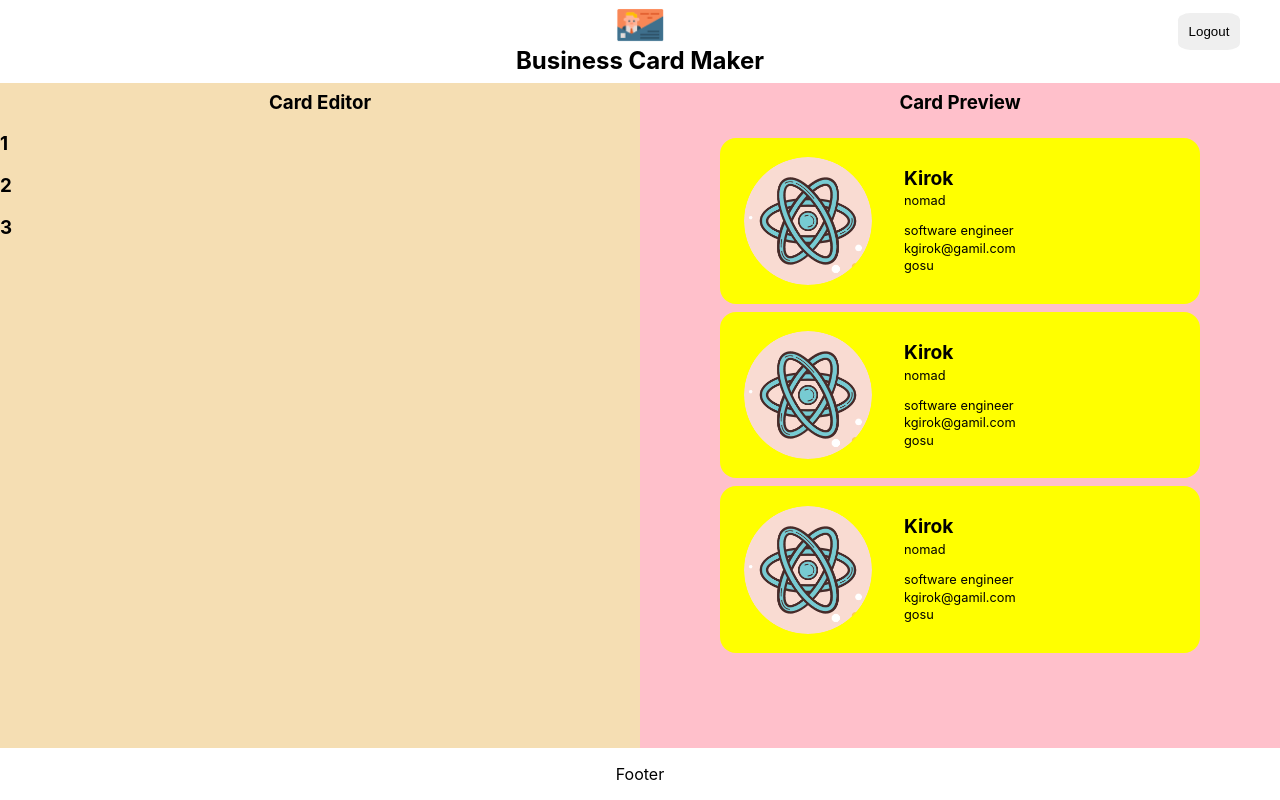
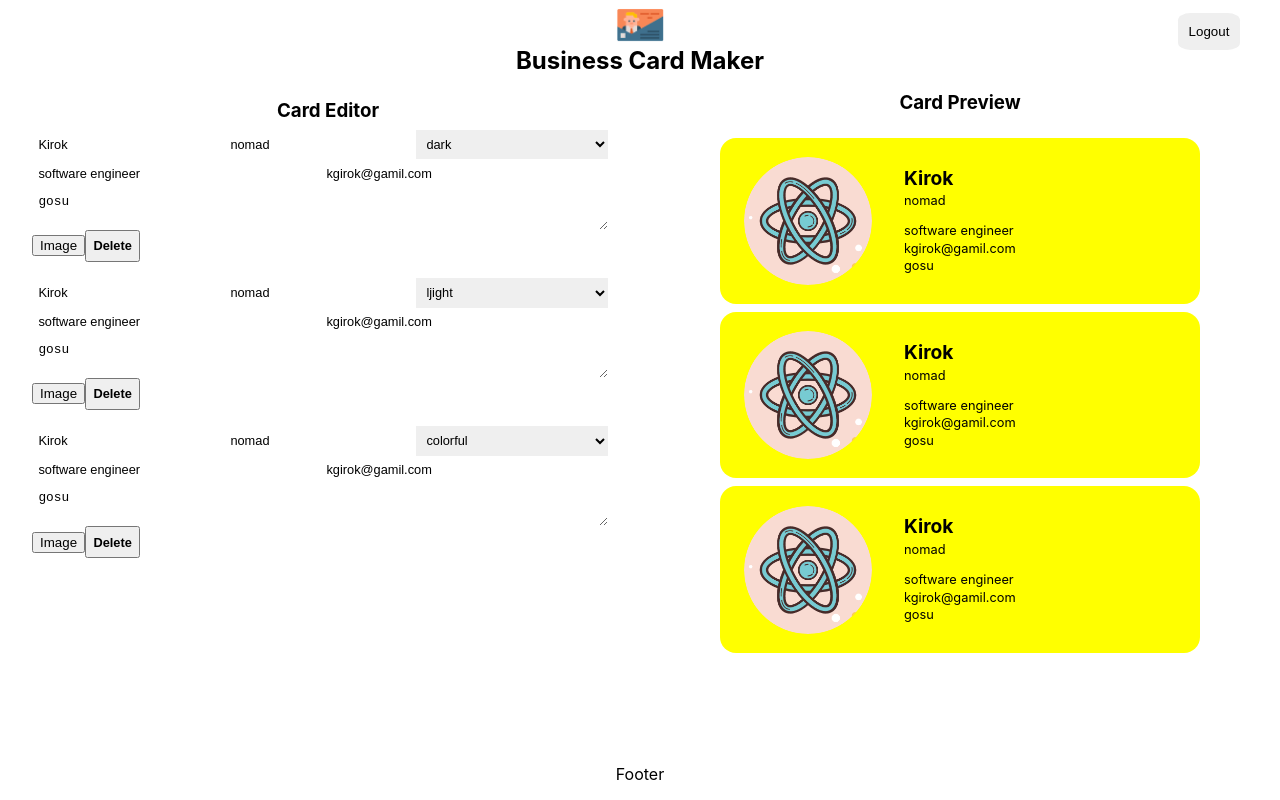
Before and after one commit to psick22/card-maker, a React (Create React App) app: page /maker in a window 1280 px wide. Built offline with nearby package versions, Linux system fonts and the light colour scheme; no server answers; sample sign-in values are in the browser's storage.

Commit message:
Add editor style

```diff
--- /dev/null
+++ b/src/components/button/button.jsx
@@ -0,0 +1,10 @@
+import React from 'react';
+import styles from './button.module.css';
+
+const Button = ({ name, onClick }) => (
+  <button className={styles.button} onClick={onClick}>
+    {name}
+  </button>
+);
+
+export default Button;
--- /dev/null
+++ b/src/components/button/button.module.css
@@ -0,0 +1,14 @@
+@value makerGreen,makerWhite from '../../common/colors.css';
+
+.button {
+  background-color: makerGreen;
+  color: makerWhite;
+  font-weight: bold;
+  cursor: pointer;
+  padding: 0.5em;
+  flex: 1 1 50%;
+  font-size: 0.8rem;
+}
+.button:hover {
+  opacity: 0.8;
+}
--- a/src/components/card_edit_form/card_edit_form.jsx
+++ b/src/components/card_edit_form/card_edit_form.jsx
@@ -1,6 +1,47 @@
 import React from 'react';
 import styles from './card_edit_form.module.css';
+import Button from '../button/button';
+import ImageFileInput from '../image_file_input/image_file_input';
 
-const Card_edit_form = ({ card }) => <h1>{card.id}</h1>;
+const Card_edit_form = ({ card }) => {
+  const onSubmit = () => {};
+  const {
+    name,
+    company,
+    title,
+    email,
+    message,
+    theme,
+    fileName,
+    fileURL,
+  } = card;
+  return (
+    <form className={styles.form}>
+      <input className={styles.input} type="text" name="name" value={name} />
+      <input
+        className={styles.input}
+        type="text"
+        name="company"
+        value={company}
+      />
+      <select className={styles.select} name="theme" value={theme}>
+        <option value="light">ljight</option>
+        <option value="dark">dark</option>
+        <option value="colorful">colorful</option>
+      </select>
+      <input className={styles.input} type="text" name="title" value={title} />
+      <input className={styles.input} type="text" name="email" value={email} />
+      <textarea
+        className={styles.textarea}
+        name="message"
+        value={message}
+      ></textarea>
+      <div className={styles.fileInput}>
+        <ImageFileInput />
+        <Button name="Delete" onClick={onSubmit} />
+      </div>
+    </form>
+  );
+};
 
 export default Card_edit_form;
--- a/src/components/card_edit_form/card_edit_form.module.css
+++ b/src/components/card_edit_form/card_edit_form.module.css
@@ -0,0 +1,45 @@
+@value makerBlack, makerWhite from '../../common/colors.css';
+
+.form {
+  display: flex;
+  width: 100%;
+  flex-wrap: wrap;
+  border-top: 1px solid makerBlack;
+  border-left: 1px solid makerBlack;
+  margin-bottom: 1em;
+}
+
+.input,
+.textarea,
+.select,
+.button,
+.fileInput {
+  font-size: 0.8rem;
+  width: 100%;
+  border: 0;
+  padding: 0.5em;
+  border-bottom: 1px solid makerBlack;
+  border-right: 1px solid makerBlack;
+  background: makerWhite;
+}
+
+.input,
+.select {
+  flex: 1 1 30%;
+}
+
+.fileInput {
+  padding: 0;
+  flex: 1 1 50%;
+}
+
+.input:focus,
+.textarea:focus,
+.select:focus,
+.button:focus {
+  outline: 0;
+}
+
+.textarea {
+  flex-basis: 100%;
+}
--- a/src/components/editor/editor.module.css
+++ b/src/components/editor/editor.module.css
@@ -1,9 +1,11 @@
-@value makerGreen from '../../common/colors.css';
+@value makerGreen,makerLightGrey from '../../common/colors.css';
 .editor {
   flex-basis: 50%;
-  background-color: wheat;
+  border-right: 2px solid makerLightGrey;
+  padding: 0.5em 2em;
 }
 .title {
+  width: 100%;
   text-align: center;
   margin: 0.5rem;
   color: makerGreen;
--- /dev/null
+++ b/src/components/image_file_input/image_file_input.jsx
@@ -0,0 +1,6 @@
+import React from 'react';
+import styles from './image_file_input.module.css';
+
+const ImageFileInput = props => <button>Image</button>;
+
+export default ImageFileInput;
--- a/src/components/maker/maker.module.css
+++ b/src/components/maker/maker.module.css
@@ -1,10 +1,12 @@
 @value mediaQuery from "../../common/size.css";
+@value makerWhite from '../../common/colors.css';
 
 .maker {
   width: 100%;
   height: 100%;
   display: flex;
   flex-direction: column;
+  background-color: makerWhite;
 }
 
 .container {
--- a/src/components/preview/preview.module.css
+++ b/src/components/preview/preview.module.css
@@ -2,7 +2,6 @@
 
 .preview {
   flex-basis: 50%;
-  background-color: pink;
 }
 .title {
   text-align: center;
```
Also changed, not shown: src/components/image_file_input/image_file_input.module.css (added), 1 other file (tests, documents, lock files or other folders).
